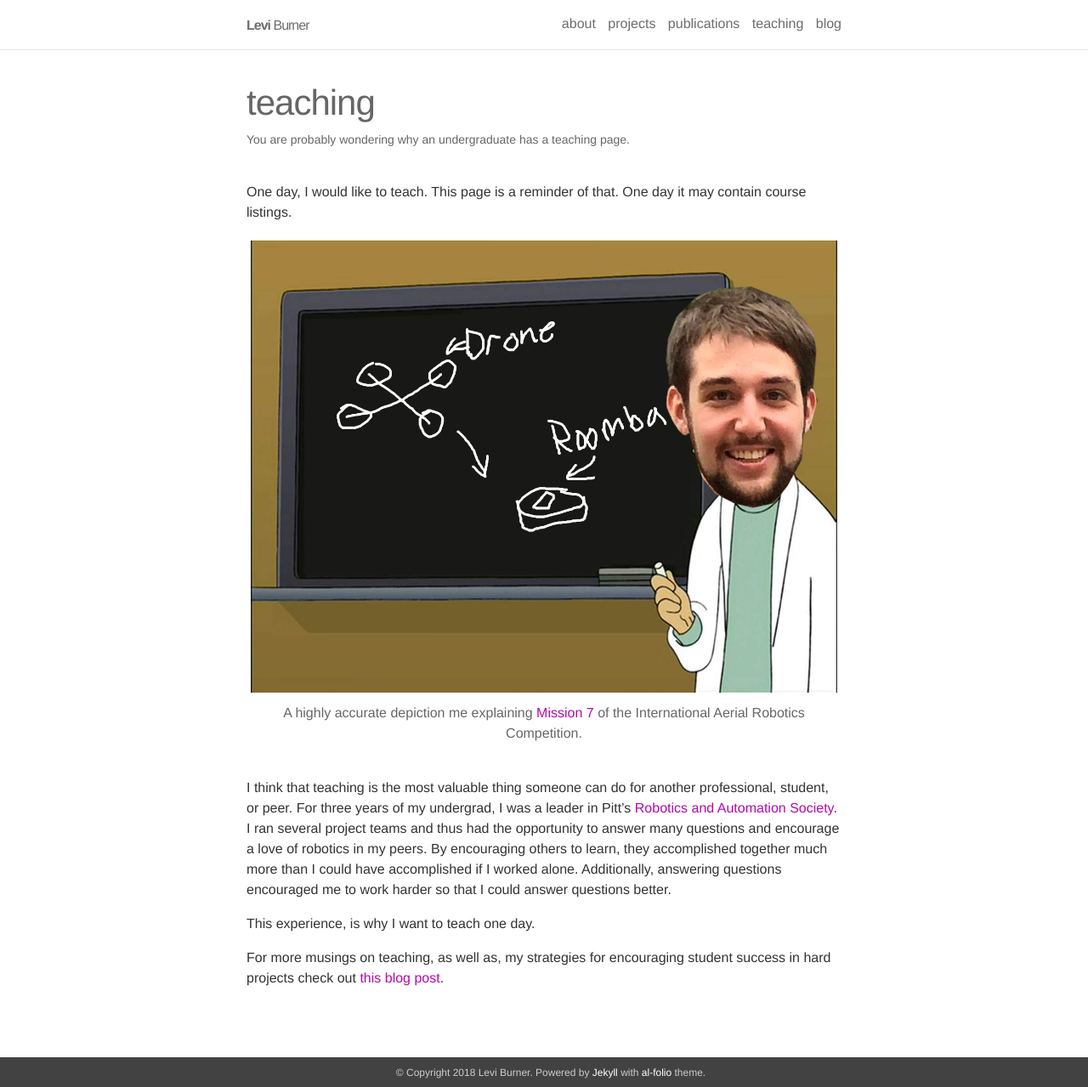
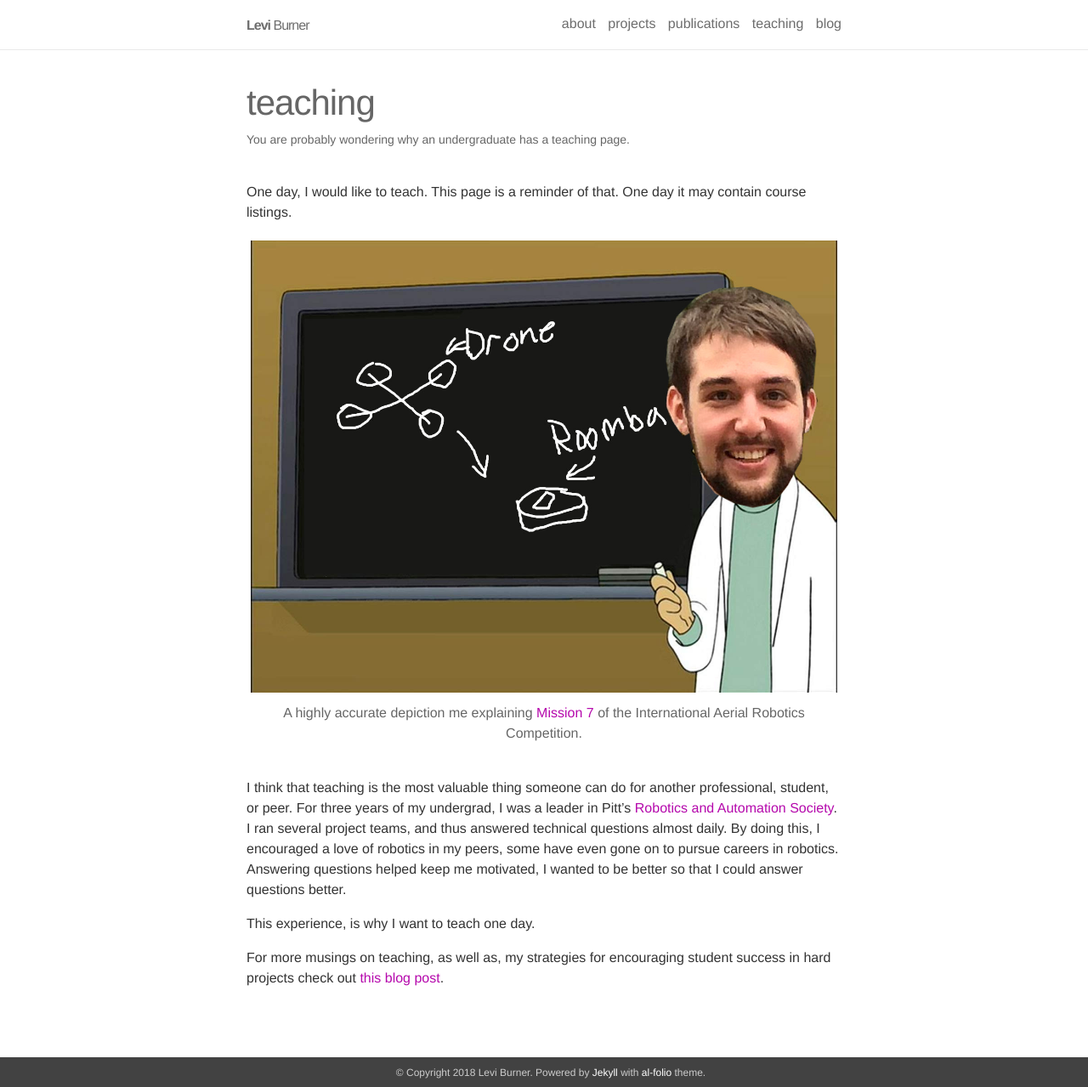
Before and after one commit to aftersomemath/aftersomemath.github.io, a Jekyll site: the page built from _pages/teaching.md, in a window 1280 px wide and 1279 px high. Shown: the whole window at 85% size. Built offline with Jekyll 4.4.1, drawn with Linux system fonts in a browser that asks for light colours; nearby versions of some CDN libraries.

Commit message:
More edits

```diff
--- a/_pages/teaching.md
+++ b/_pages/teaching.md
@@ -14,7 +14,7 @@ One day, I would like to teach. This page is a reminder of that. One day it may
 
 <br />
 
-I think that teaching is the most valuable thing someone can do for another professional, student, or peer. For three years of my undergrad, I was a leader in Pitt's <a href="pittras.org">Robotics and Automation Society</a>. I ran several project teams and thus had the opportunity to answer many questions and encourage a love of robotics in my peers. By encouraging others to learn, they accomplished together much more than I could have accomplished if I worked alone. Additionally, answering questions encouraged me to work harder so that I could answer questions better.
+I think that teaching is the most valuable thing someone can do for another professional, student, or peer. For three years of my undergrad, I was a leader in Pitt's <a href="pittras.org">Robotics and Automation Society</a>. I ran several project teams, and thus answered technical questions almost daily. By doing this, I encouraged a love of robotics in my peers, some have even gone on to pursue careers in robotics. Answering questions helped keep me motivated, I wanted to be better so that I could answer questions better.
 
 This experience, is why I want to teach one day.
 
```
